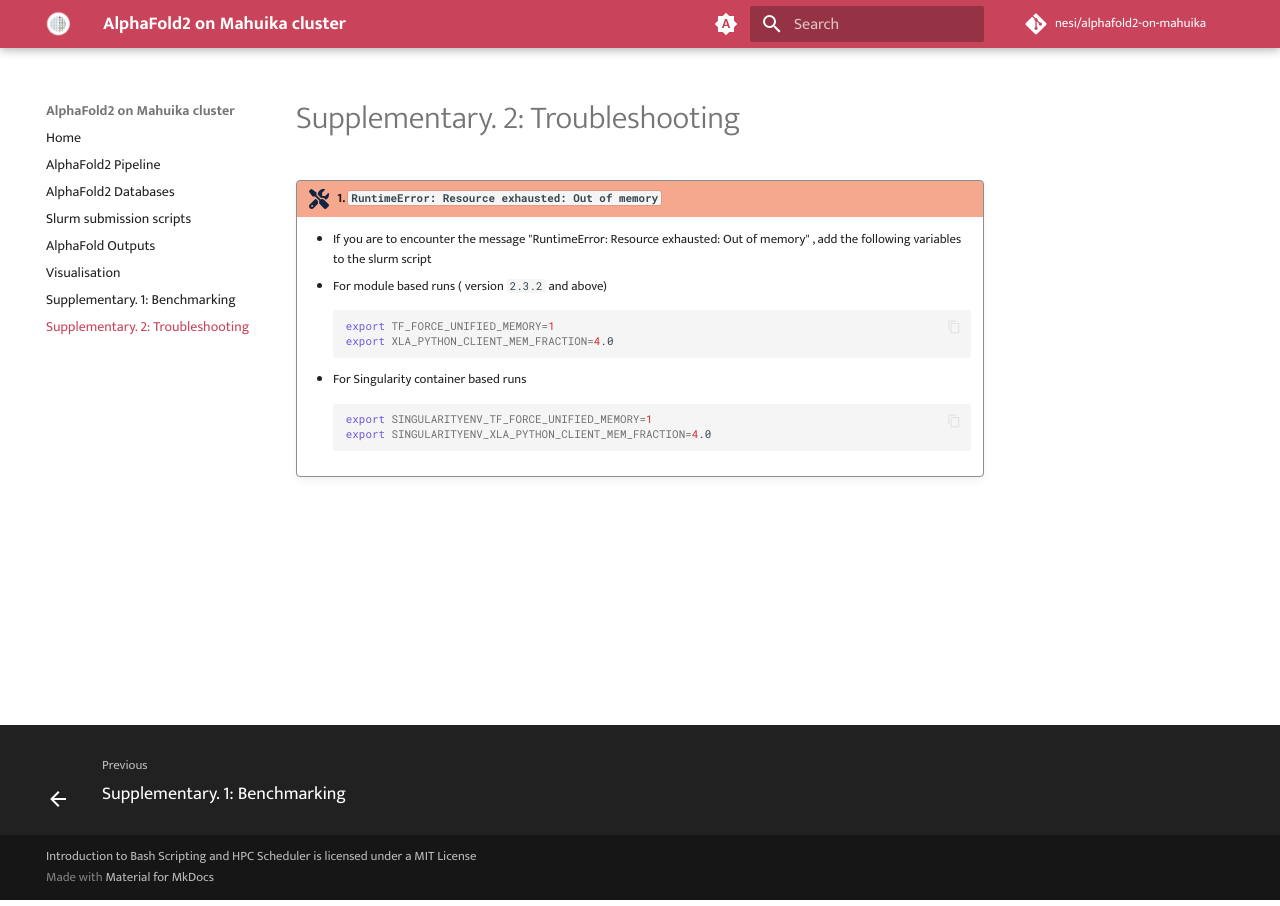
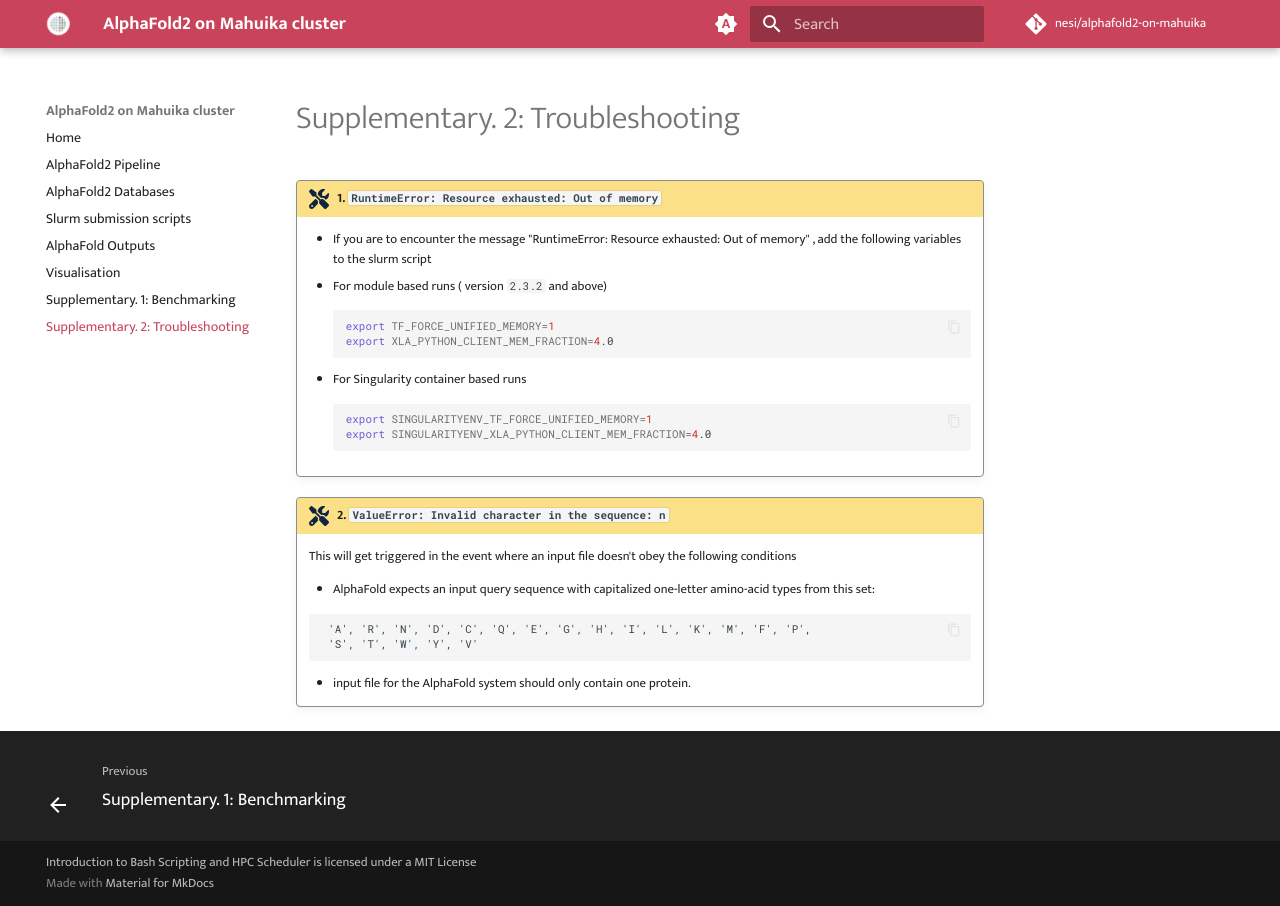
Before and after one commit to nesi/alphafold2-on-mahuika, an MkDocs documentation site: the page built from docs/7_supp2_troubleshoot.md, in a window 1280 px wide. Built offline with MkDocs 1.6.1 and Material for MkDocs 9.7.7, drawn with Linux system fonts in a browser that asks for light colours; comment, search, counter and statistics services are not loaded.

Commit message:
update troubleshooting

````diff
--- a/docs/7_supp2_troubleshoot.md
+++ b/docs/7_supp2_troubleshoot.md
@@ -13,3 +13,16 @@
      export SINGULARITYENV_TF_FORCE_UNIFIED_MEMORY=1
      export SINGULARITYENV_XLA_PYTHON_CLIENT_MEM_FRACTION=4.0
      ```
+
+!!! screwdriver-wrench "2. `ValueError: Invalid character in the sequence: n`"
+
+    This will get triggered in the event where an input file doesn't obey the following conditions
+
+      - AlphaFold expects an input query sequence with capitalized one-letter amino-acid types from this set:
+
+      ```
+       'A', 'R', 'N', 'D', 'C', 'Q', 'E', 'G', 'H', 'I', 'L', 'K', 'M', 'F', 'P',
+       'S', 'T', 'W', 'Y', 'V'
+      ```
+
+      - input file for the AlphaFold system should only contain one protein.
--- a/docs/stylesheets/extra.css
+++ b/docs/stylesheets/extra.css
@@ -356,7 +356,7 @@
   }
   .md-typeset .screwdriver-wrench > .admonition-title,
   .md-typeset .screwdriver-wrench > summary {
-    background-color: rgba(240, 104, 62, 0.575);
+    background-color: rgba(248, 201, 48, 0.575);
   }
   .md-typeset .screwdriver-wrench > .admonition-title::before,
   .md-typeset .screwdriver-wrench > summary::before {
````
